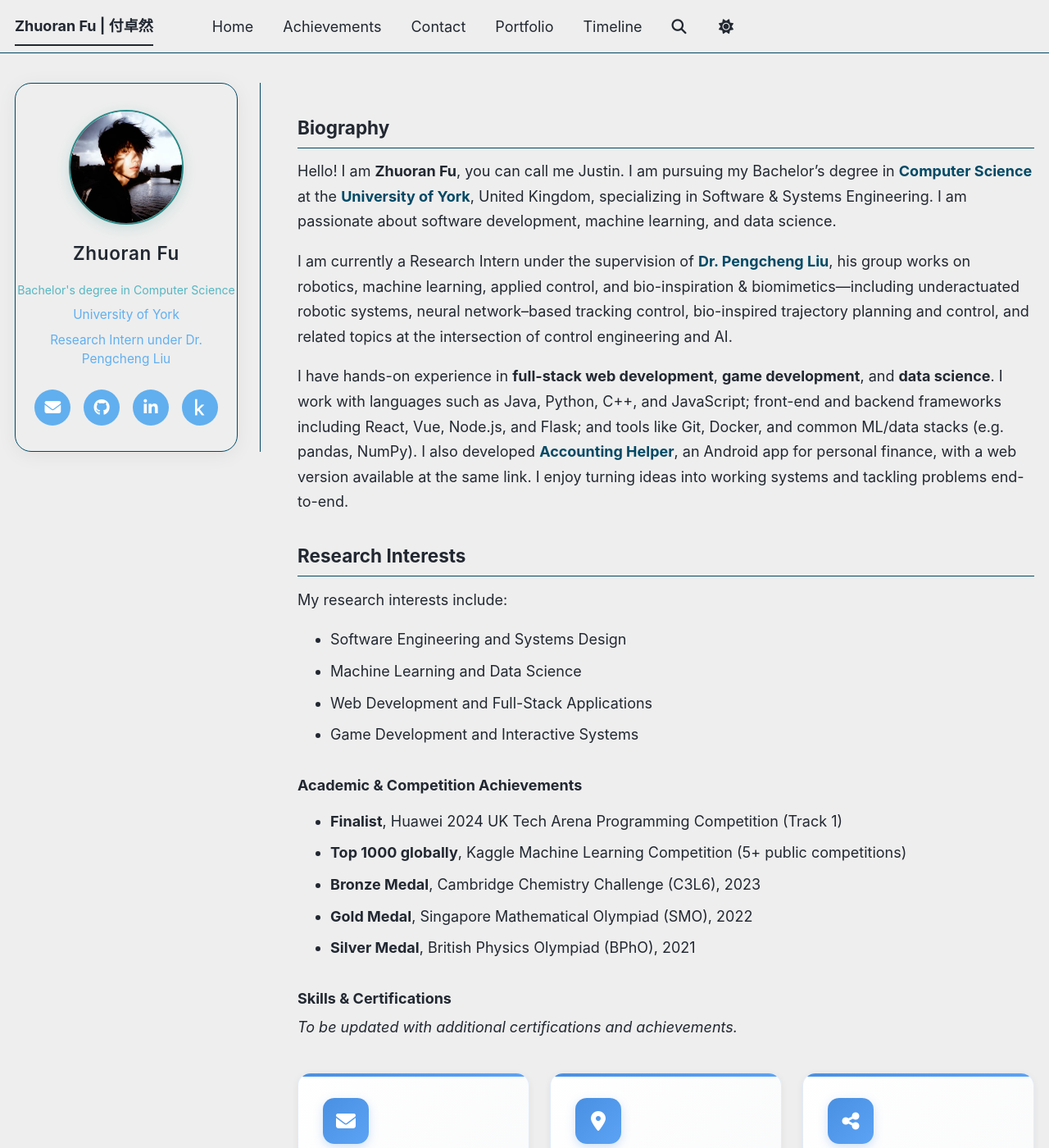
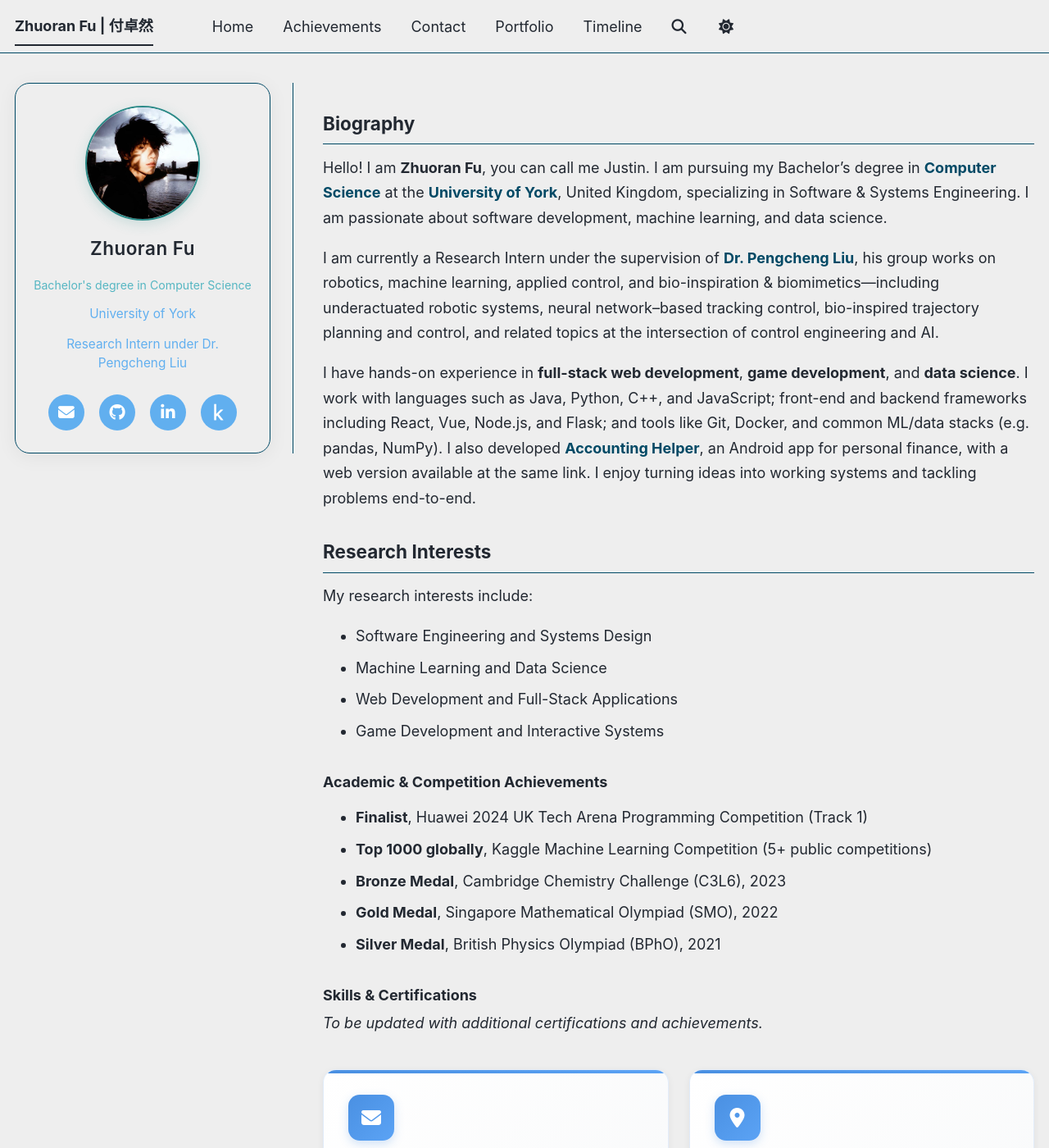
Before and after one commit to Jason-blips/Jason-blips.github.io, a Jekyll site: the page built from _pages/about.md, in a window 1280 px wide and 1400 px high. Shown: the whole window at 82% size. Built offline with Jekyll 4.4.1, drawn with Linux system fonts in a browser that asks for light colours; a script bundle is joined from its source files by our own code; library files that are not in the unit come from our copies.

Commit message:
Update _profile-hero.scss

```diff
--- a/_sass/layout/_profile-hero.scss
+++ b/_sass/layout/_profile-hero.scss
@@ -1,20 +1,25 @@
 /* ==========================================================================
-   PROFILE HERO (homepage sidebar + legacy main)
+   PROFILE HERO (homepage) — 间距统一、层次清晰
    ========================================================================== */
+
+$hero-space-xs: 0.5rem;
+$hero-space-sm: 0.75rem;
+$hero-space-md: 1rem;
+$hero-space-lg: 1.25rem;
+$hero-space-xl: 1.5rem;
 
 .profile-hero {
   text-align: center;
-  margin-bottom: 1em;
-  padding: 1.5em 1.25em;
+  margin-bottom: 0;
+  padding: $hero-space-xl $hero-space-lg;
   border-radius: 16px;
   background: var(--global-hero-bg, rgba(255, 255, 255, 0.03));
   border: 1px solid var(--global-border-color, rgba(255, 255, 255, 0.06));
   box-shadow: 0 4px 24px rgba(0, 0, 0, 0.06);
 }
 
-/* 头像：青绿描边 */
 .profile-hero__avatar {
-  margin: 0 auto 1rem;
+  margin: 0 auto $hero-space-md;
   width: 128px;
   height: 128px;
   border-radius: 50%;
@@ -29,11 +34,10 @@
   }
 }
 
-/* 姓名：仅英文名，小号、优雅 */
 .profile-hero__name {
   font-size: 1.15rem;
   font-weight: 600;
-  margin: 0 0 1rem;
+  margin: 0 0 $hero-space-md;
   line-height: 1.4;
   letter-spacing: 0.02em;
   color: var(--global-text-color, #e2e8f0);
@@ -43,8 +47,8 @@
 .profile-hero__affiliations {
   display: flex;
   flex-direction: column;
-  gap: 0.4rem;
-  margin-bottom: 1.5rem;
+  gap: $hero-space-sm;
+  margin-bottom: $hero-space-xl;
   font-size: 0.9rem;
   line-height: 1.5;
   align-items: center;
@@ -88,7 +92,7 @@
 .profile-hero__icons {
   display: flex;
   justify-content: center;
-  gap: 0.875rem;
+  gap: $hero-space-md;
   flex-wrap: wrap;
 }
 
@@ -115,17 +119,18 @@
   }
 }
 
-/* Biography 右栏：阅读舒适、层次清晰 */
+/* Biography 右栏：与左栏视觉对齐、阅读舒适 */
 .home-page .page__content {
   margin-top: 0;
-  padding-top: 0.25rem;
+  padding-top: 0;
 
   h2:first-child {
     margin-top: 0;
-    padding-bottom: 0.6em;
-    margin-bottom: 1rem;
+    padding-bottom: 0.5em;
+    margin-bottom: $hero-space-lg;
     font-size: 1.5rem;
     letter-spacing: -0.02em;
+    line-height: 1.3;
   }
 
   h2:not(:first-child) {
@@ -135,7 +140,7 @@
 
   p {
     line-height: 1.7;
-    margin-bottom: 1rem;
+    margin-bottom: $hero-space-md;
   }
 
   ul {
@@ -156,8 +161,7 @@
 }
 
 /* ==========================================================================
-   首页两栏布局：桌面端左栏 = hero，右栏 = Biography
-   移动端：单栏，hero 顶部居中，下方 Biography
+   首页布局：移动端单栏居中，桌面端左 hero 右 biography
    ========================================================================== */
 
 .main--home {
@@ -165,46 +169,43 @@
   flex-direction: column;
   align-items: center;
   flex-wrap: nowrap;
-  gap: 0;
+}
 
-  .hero-flex {
+/* 移动端：hero 与正文之间的留白统一 */
+.main--home .hero-flex {
   width: 100%;
   max-width: 340px;
   flex-shrink: 0;
-    margin-bottom: 1.75rem;
+  margin-bottom: 1.5rem;
 }
 
-  .page {
+.main--home .page {
   width: 100%;
   min-width: 0;
 }
-}
 
-/* 桌面端：左栏 hero 卡片，右栏 biography */
+/* 桌面端：两栏对齐、留白统一 */
 @media screen and (min-width: 1024px) {
   .main--home {
     flex-direction: row;
     align-items: flex-start;
-    gap: 0;
   }
 
-  /* 左栏：固定宽度，卡片式、留白舒适 */
   .main--home .hero-flex {
-    flex: 0 0 300px;
-    max-width: 300px;
-    width: 300px;
+    flex: 0 0 340px;
+    max-width: 340px;
+    width: 340px;
     margin-bottom: 0;
-    margin-right: 2.5rem;
+    margin-right: 2rem;
     padding-right: 1.5rem;
     border-right: 1px solid var(--global-border-color, rgba(255, 255, 255, 0.08));
   }
 
   .main--home .hero-flex .profile-hero {
-    padding: 1.75em 1.25em;
-    border-radius: 20px;
+    padding: 1.5em 1.25em;
+    border-radius: 18px;
   }
 
-  /* 右栏：Biography，限制最大行宽便于阅读 */
   .main--home .page {
     flex: 1 1 0;
     min-width: 0;
@@ -219,30 +220,23 @@
   .main--home .page .page__inner-wrap {
     max-width: 52em;
   }
-}
 
-@media screen and (min-width: 1024px) {
-  .profile-hero {
-    margin-bottom: 0;
-  }
-
+  /* 桌面端 hero 内部间距与字号 */
   .profile-hero__avatar {
     width: 140px;
     height: 140px;
-    margin-bottom: 1.1rem;
+    margin-bottom: $hero-space-md;
   }
 
   .profile-hero__name {
     font-size: 1.25rem;
-    font-weight: 600;
-    letter-spacing: 0.03em;
-    margin-bottom: 1rem;
+    margin-bottom: $hero-space-md;
   }
 
   .profile-hero__affiliations {
     font-size: 0.9rem;
-    gap: 0.45rem;
-    margin-bottom: 1.4rem;
+    gap: $hero-space-sm;
+    margin-bottom: $hero-space-xl;
   }
 
   .sidebar .profile-hero__avatar {
```
Lines whose indentation alone changed are shown as unchanged.
